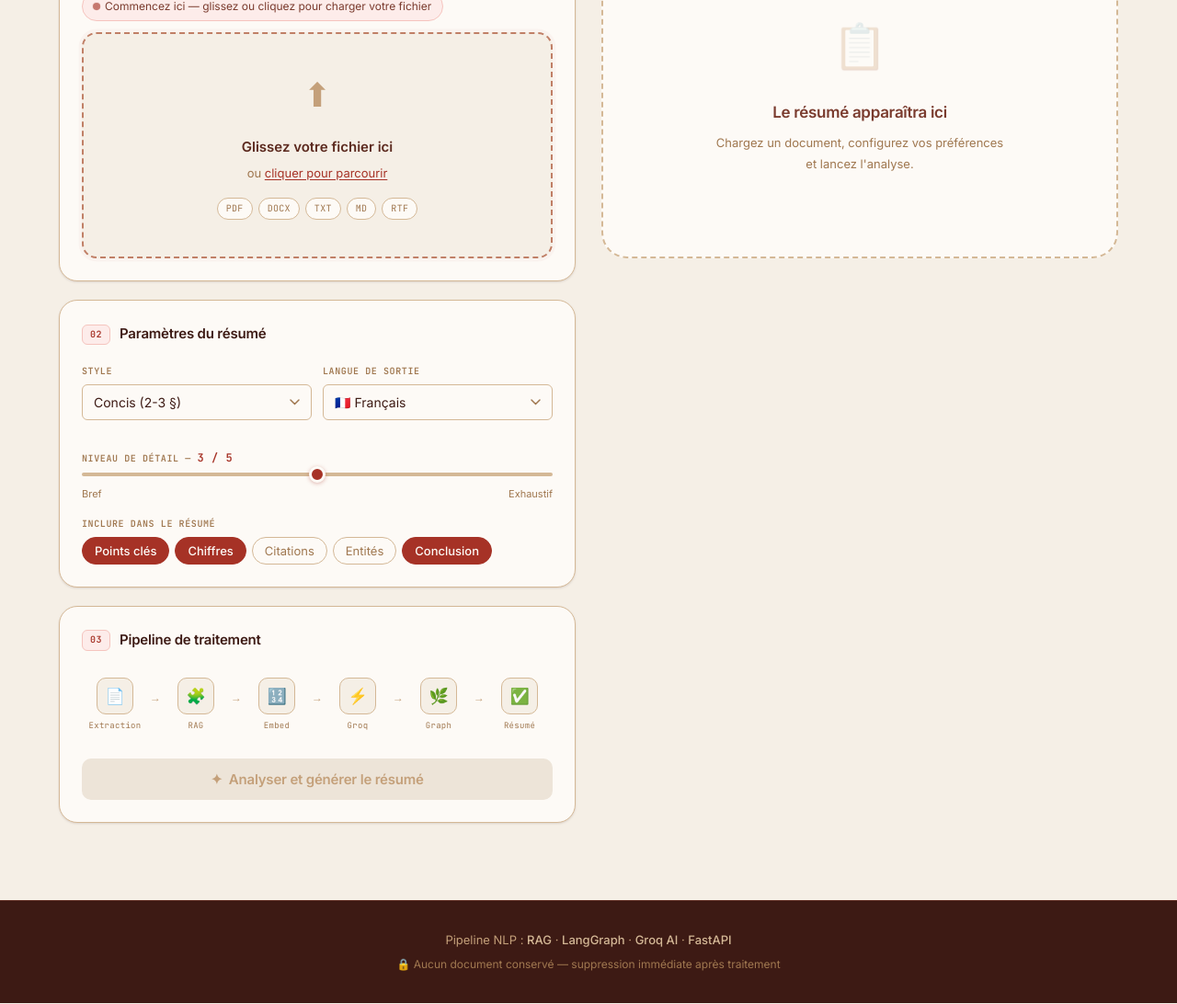
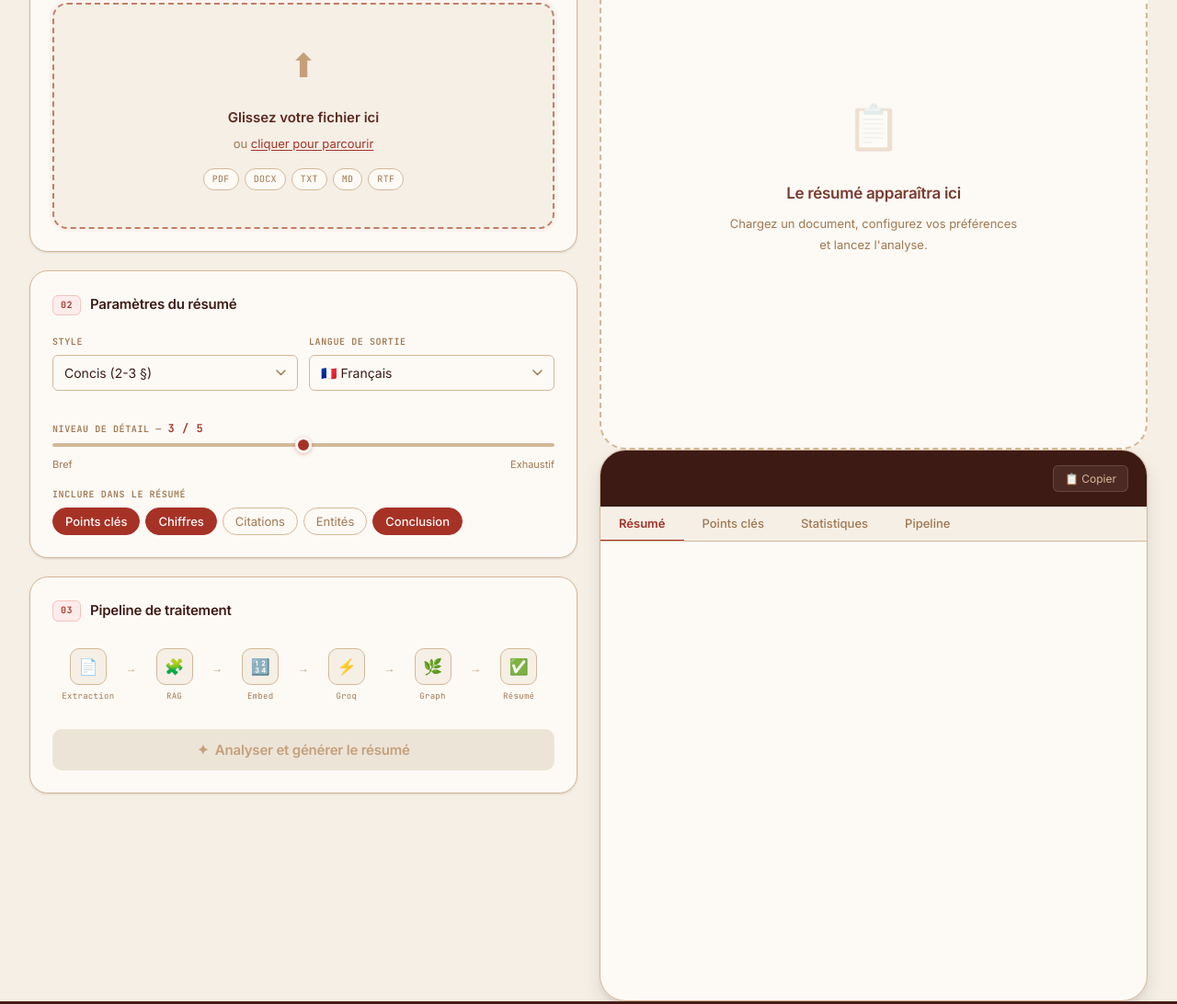
Before and after one commit to Ramadiaw12/Archify, a plain HTML site: page frontend/index.html in a window 1280 px wide. Shown: the part 710-1802 px from the top of the page at 92% size. Drawn offline with Linux system fonts and the light colour scheme.

Commit message:
ufix the css

```diff
--- a/frontend/style.css
+++ b/frontend/style.css
@@ -1755,3 +1755,139 @@
   transform: rotate(-5deg) scale(1.1);
   box-shadow: 0 4px 12px rgba(166,50,38,0.4);
 }
+
+/* ═══════════════════════════════════════════════════════════
+   LAYOUT FIX — Colonnes égales côte à côte
+   ═══════════════════════════════════════════════════════════ */
+
+.main-layout {
+  display: grid !important;
+  grid-template-columns: 1fr 1fr !important;
+  gap: 2rem !important;
+  padding-top: 2rem !important;
+  padding-bottom: 4rem !important;
+  align-items: stretch !important;
+}
+
+.form-column {
+  display: flex;
+  flex-direction: column;
+  min-height: 100%;
+}
+
+.form-column .card { flex-shrink: 0; }
+
+.result-column {
+  display: flex;
+  flex-direction: column;
+  position: sticky;
+  top: 80px;
+  height: fit-content;
+  max-height: calc(100vh - 100px);
+  overflow-y: auto;
+  scrollbar-width: thin;
+}
+
+.empty-state {
+  flex: 1;
+  min-height: 500px;
+  display: flex;
+  flex-direction: column;
+  align-items: center;
+  justify-content: center;
+}
+
+.result-panel {
+  flex: 1;
+  display: flex;
+  flex-direction: column;
+  min-height: 500px;
+}
+
+.result-panel .tab-body {
+  flex: 1;
+  overflow-y: auto;
+  min-height: 200px;
+}
+
+@media (max-width: 900px) {
+  .main-layout {
+    grid-template-columns: 1fr !important;
+  }
+  .result-column {
+    position: static;
+    max-height: none;
+  }
+}
+/* ── LAYOUT FINAL FIX ─────────────────────────────────────── */
+body { overflow-x: hidden; }
+
+.container {
+  max-width: 100% !important;
+  padding: 0 1rem !important;
+}
+
+.main-layout {
+  grid-template-columns: 1fr 1fr !important;
+  width: 100% !important;
+  overflow: hidden !important;
+}
+
+.result-column {
+  position: static !important;
+  max-height: none !important;
+  overflow-y: visible !important;
+}
+
+.empty-state, .result-panel {
+  min-height: 400px !important;
+  width: 100% !important;
+}
+
+/* ── LAYOUT FINAL ─────────────────────────────────────────── */
+* { box-sizing: border-box; }
+
+body { overflow-x: hidden; }
+
+.container {
+  max-width: 1400px !important;
+  padding: 0 2rem !important;
+  margin: 0 auto !important;
+}
+
+.main-layout {
+  display: grid !important;
+  grid-template-columns: minmax(0, 1fr) minmax(0, 1fr) !important;
+  gap: 1.5rem !important;
+  align-items: start !important;
+  width: 100% !important;
+}
+
+.form-column,
+.result-column {
+  width: 100% !important;
+  min-width: 0 !important;
+  overflow: visible !important;
+}
+
+.result-column {
+  position: sticky !important;
+  top: 76px !important;
+}
+
+.empty-state {
+  min-height: 600px !important;
+}
+
+.result-panel {
+  min-height: 600px !important;
+}
+
+@media (max-width: 900px) {
+  .main-layout {
+    grid-template-columns: 1fr !important;
+  }
+  .result-column {
+    position: static !important;
+  }
+}
```
